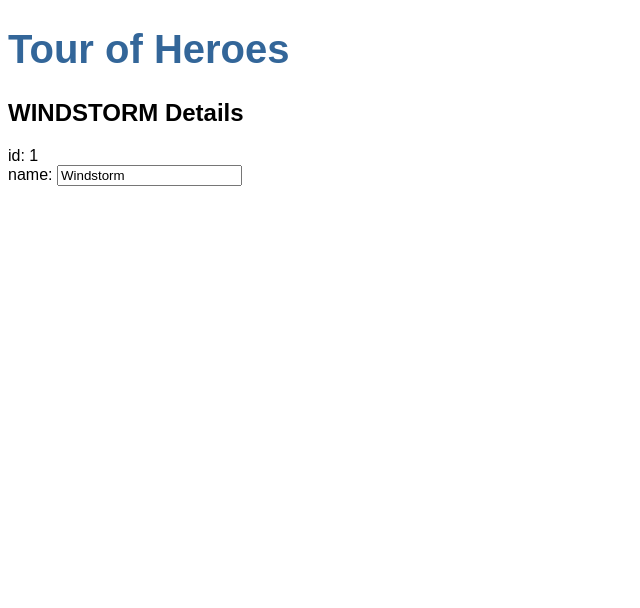
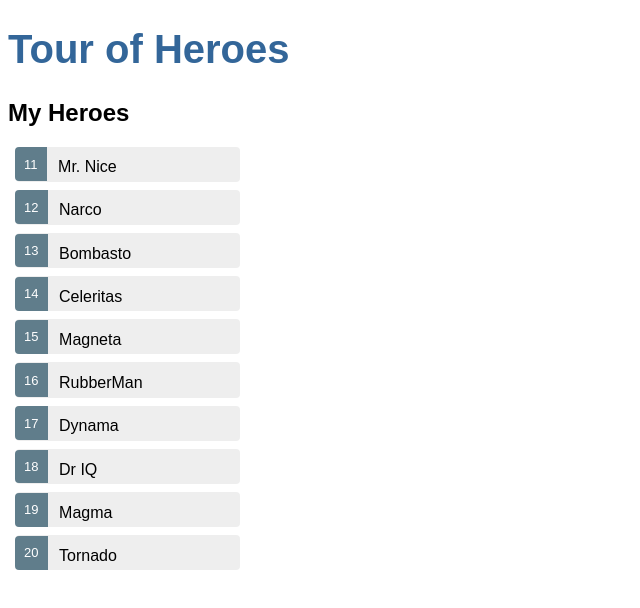
Before and after one commit to jodotlearn/angular-tour-of-heros, an Angular app: page / in a window 1280 px wide. Shown: the top 608 px of the page, without its empty margins (0-640 px from the left). Built offline with nearby package versions, Linux system fonts and the light colour scheme.

Commit message:
create mock heroes, style and display heroes

```diff
--- a/src/app/heroes/heroes.component.css
+++ b/src/app/heroes/heroes.component.css
@@ -0,0 +1,48 @@
+/* HeroesComponent's private CSS styles */
+.selected {
+  background-color: #CFD8DC !important;
+  color: white;
+}
+.heroes {
+  margin: 0 0 2em 0;
+  list-style-type: none;
+  padding: 0;
+  width: 15em;
+}
+.heroes li {
+  cursor: pointer;
+  position: relative;
+  left: 0;
+  background-color: #EEE;
+  margin: .5em;
+  padding: .3em 0;
+  height: 1.6em;
+  border-radius: 4px;
+}
+.heroes li.selected:hover {
+  background-color: #BBD8DC !important;
+  color: white;
+}
+.heroes li:hover {
+  color: #607D8B;
+  background-color: #DDD;
+  left: .1em;
+}
+.heroes .text {
+  position: relative;
+  top: -3px;
+}
+.heroes .badge {
+  display: inline-block;
+  font-size: small;
+  color: white;
+  padding: 0.8em 0.7em 0 0.7em;
+  background-color: #607D8B;
+  line-height: 1em;
+  position: relative;
+  left: -1px;
+  top: -4px;
+  height: 1.8em;
+  margin-right: .8em;
+  border-radius: 4px 0 0 4px;
+}
--- a/src/app/heroes/heroes.component.html
+++ b/src/app/heroes/heroes.component.html
@@ -1,6 +1,6 @@
-<h2>{{ hero.name | uppercase }} Details</h2>
-<div><span>id: </span>{{ hero.id }}</div>
-<div>
-  <span>name: </span>
-  <input [(ngModel)]="hero.name" placeholder="name">
-</div>
+<h2>My Heroes</h2>
+<ul class="heroes">
+  <li *ngFor="let hero of heroes">
+    <span class="badge"> {{ hero.id }}</span>{{ hero.name }}
+  </li>
+</ul>
--- a/src/app/heroes/heroes.component.ts
+++ b/src/app/heroes/heroes.component.ts
@@ -1,5 +1,6 @@
 import { Component, OnInit } from '@angular/core';
 import { Hero } from '../hero';
+import { HEROES } from '../mock-heroes';
 
 @Component({
   selector: 'app-heroes',
@@ -7,10 +8,7 @@ import { Hero } from '../hero';
   styleUrls: ['./heroes.component.css']
 })
 export class HeroesComponent implements OnInit {
-  hero: Hero = {
-    id: 1,
-    name: "Windstorm"
-  };
+  heroes = HEROES;
 
   constructor() { }
 
--- /dev/null
+++ b/src/app/mock-heroes.ts
@@ -0,0 +1,14 @@
+import { Hero } from './hero';
+
+export const HEROES: Hero[] = [
+  { id: 11, name: 'Mr. Nice' },
+  { id: 12, name: 'Narco' },
+  { id: 13, name: 'Bombasto' },
+  { id: 14, name: 'Celeritas' },
+  { id: 15, name: 'Magneta' },
+  { id: 16, name: 'RubberMan' },
+  { id: 17, name: 'Dynama' },
+  { id: 18, name: 'Dr IQ' },
+  { id: 19, name: 'Magma' },
+  { id: 20, name: 'Tornado' }
+]
```
Also changed, not shown: 1 other file (tests, documents, lock files or other folders).
